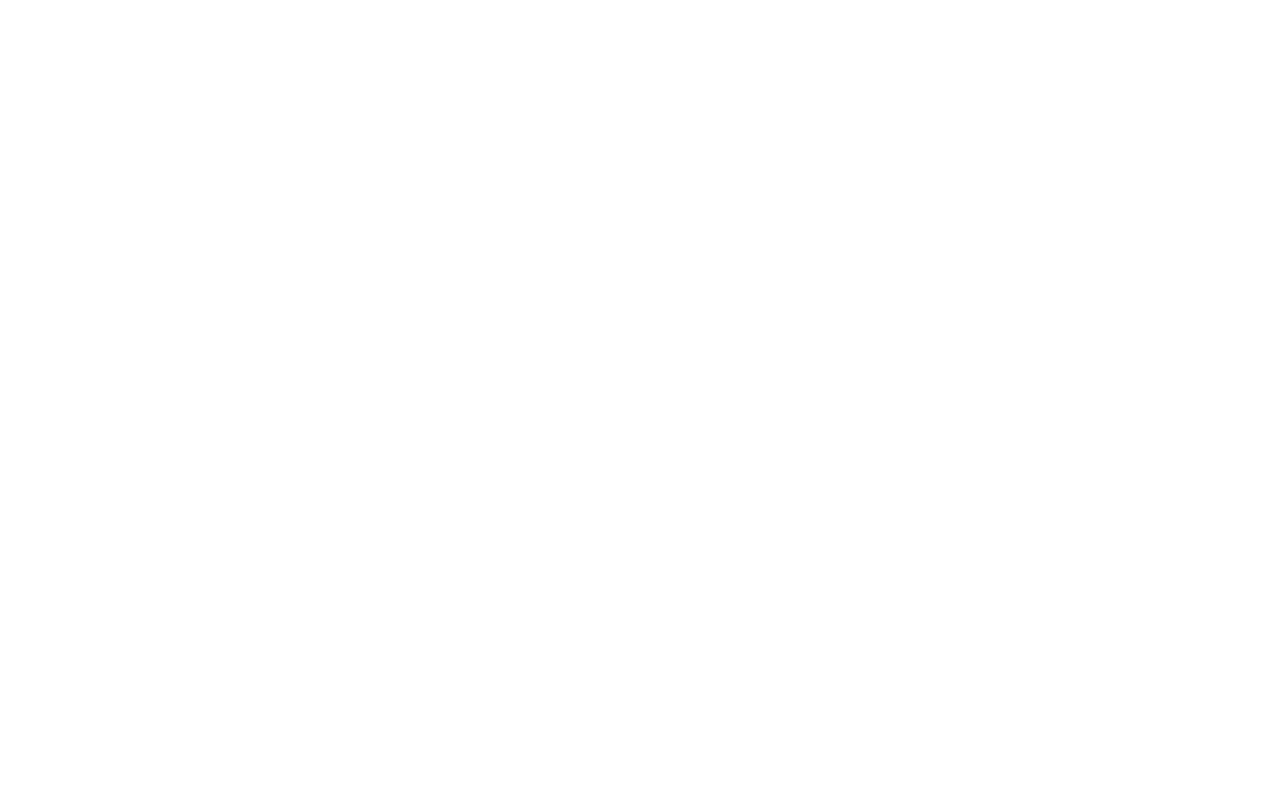
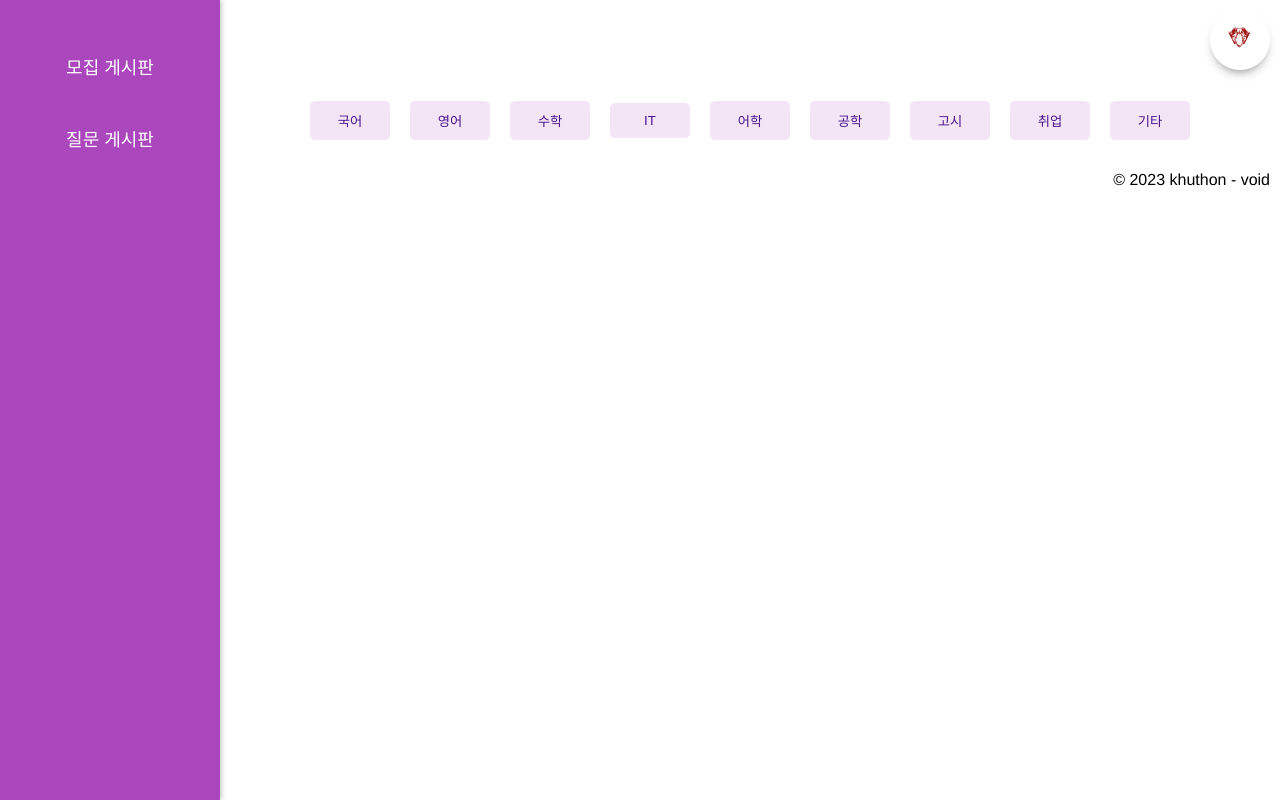
Before and after one commit to KHUTHON-void/front-end, a React (Create React App) app: page /ask in a window 1280 px wide. Before the commit this address had no page. Built offline with nearby package versions, Linux system fonts and the light colour scheme; a small style sheet from the web is missing.

Commit message:
Feat : Filtering button

```diff
--- a/src/App.js
+++ b/src/App.js
@@ -3,9 +3,10 @@
 import Landing from "./pages/Landing";
 import SignIn from "./pages/SignIn";
 import SignUp from "./pages/SignUp";
-import VideoChat from './pages/VideoChat';
+import VideoChat from "./pages/VideoChat";
 import Profile from "./pages/Profile";
 import Recruit from "./pages/Recruit";
+import Ask from "./pages/Ask";
 
 const App = () => {
   return (
@@ -36,6 +37,10 @@
           path="/recruit"
           element={<Recruit />}
         />
+        <Route
+          path="/ask"
+          element={<Ask />}
+        />
       </Routes>
     </>
   );
--- /dev/null
+++ b/src/components/Filtering.js
@@ -0,0 +1,108 @@
+import { useState } from "react";
+import styled from "styled-components";
+
+const Filtering = () => {
+  const [activeFilter, setActiveFilter] = useState(null);
+
+  const handleFilterClick = (filter) => {
+    setActiveFilter(filter);
+  };
+
+  return (
+    <FilterBody>
+      <FilterButton
+        filter="KOREAN"
+        isActive={activeFilter === "KOREAN"}
+        onClick={() => handleFilterClick("KOREAN")}
+      >
+        국어
+      </FilterButton>
+      <FilterButton
+        filter="ENGLISH"
+        isActive={activeFilter === "ENGLISH"}
+        onClick={() => handleFilterClick("ENGLISH")}
+      >
+        영어
+      </FilterButton>
+      <FilterButton
+        filter="MATH"
+        isActive={activeFilter === "MATH"}
+        onClick={() => handleFilterClick("MATH")}
+      >
+        수학
+      </FilterButton>
+      <FilterButton
+        filter="IT"
+        isActive={activeFilter === "IT"}
+        onClick={() => handleFilterClick("IT")}
+      >
+        IT
+      </FilterButton>
+      <FilterButton
+        filter="LANGUAGE"
+        isActive={activeFilter === "LANGUAGE"}
+        onClick={() => handleFilterClick("LANGUAGE")}
+      >
+        어학
+      </FilterButton>
+      <FilterButton
+        filter="ENGINEERING"
+        isActive={activeFilter === "ENGINEERING"}
+        onClick={() => handleFilterClick("ENGINEERING")}
+      >
+        공학
+      </FilterButton>
+      <FilterButton
+        filter="EXAM"
+        isActive={activeFilter === "EXAM"}
+        onClick={() => handleFilterClick("EXAM")}
+      >
+        고시
+      </FilterButton>
+      <FilterButton
+        filter="JOBSEARCHING"
+        isActive={activeFilter === "JOBSEARCHING"}
+        onClick={() => handleFilterClick("JOBSEARCHING")}
+      >
+        취업
+      </FilterButton>
+      <FilterButton
+        filter="ETC"
+        isActive={activeFilter === "ETC"}
+        onClick={() => handleFilterClick("ETC")}
+      >
+        기타
+      </FilterButton>
+    </FilterBody>
+  );
+};
+
+export default Filtering;
+
+const FilterBody = styled.div`
+  height: 10vh;
+  margin-left: 220px;
+  display: flex;
+  align-items: center;
+  justify-content: center;
+`;
+
+const FilterButton = styled.button`
+  background-color: ${({ isActive }) => (isActive ? "#4a148c" : "#f3e5f5")};
+  color: ${({ isActive }) => (isActive ? "#f3e5f5" : "#4a148c")};
+  padding: 10px;
+  margin: 0 10px;
+  border: none;
+  width: 80px;
+  cursor: pointer;
+  outline: none;
+  border-radius: 5px;
+  font-weight: ${({ isActive }) => (isActive ? "bold" : "normal")};
+
+  &:hover,
+  &:focus {
+    background-color: #4a148c;
+    color: #f3e5f5;
+    font-weight: bold;
+  }
+`;
--- a/src/components/Header.js
+++ b/src/components/Header.js
@@ -8,10 +8,13 @@
   const navigateToSignUp = () => {
     navigate("signup");
   };
+  const navigateToSignIn = () => {
+    navigate("signin");
+  };
   return (
     <HeaderContainer>
       <SignBtn onClick={navigateToSignUp}>SIGN UP</SignBtn>
-      <SignBtn>SIGN IN</SignBtn>
+      <SignBtn onClick={navigateToSignIn}>SIGN IN</SignBtn>
     </HeaderContainer>
   );
 };
--- a/src/components/Sidebar.js
+++ b/src/components/Sidebar.js
@@ -7,8 +7,8 @@
 const Sidebar = () => {
   return (
     <SidebarContainer>
-      <SidebarLink to="/">모집 게시판</SidebarLink>
-      <SidebarLink to="/about">질문 게시판</SidebarLink>
+      <SidebarLink to="/recruit">모집 게시판</SidebarLink>
+      <SidebarLink to="/ask">질문 게시판</SidebarLink>
     </SidebarContainer>
   );
 };
--- /dev/null
+++ b/src/pages/Ask.js
@@ -0,0 +1,17 @@
+import Filtering from "../components/Filtering";
+import Footer from "../components/Footer";
+import { Header } from "../components/Header";
+import Sidebar from "../components/Sidebar";
+
+const Ask = () => {
+  return (
+    <>
+      <Header />
+      <Sidebar />
+      <Filtering />
+      <Footer />
+    </>
+  );
+};
+
+export default Ask;
```
